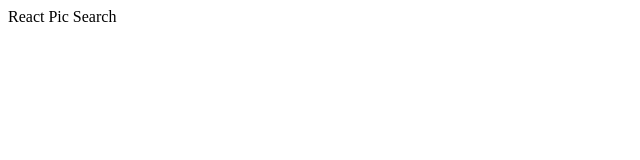
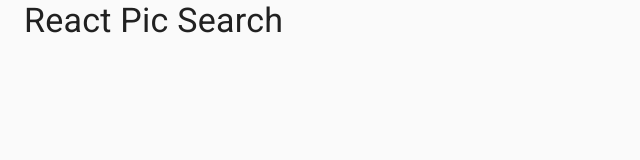
Before and after one commit to JasminAtay/hook-example, a React app: page / in a window 1280 px wide. Shown: the whole page, without its empty margins (0-640 px from the left). Built offline with nearby package versions, Linux system fonts and the light colour scheme.

Commit message:
Material UI core and icons library added

```diff
--- a/package.json
+++ b/package.json
@@ -3,6 +3,8 @@
   "version": "0.1.0",
   "private": true,
   "dependencies": {
+    "@material-ui/core": "^4.11.3",
+    "@material-ui/icons": "^4.11.2",
     "@testing-library/jest-dom": "^5.11.4",
     "@testing-library/react": "^11.1.0",
     "@testing-library/user-event": "^12.1.10",
--- a/public/index.html
+++ b/public/index.html
@@ -24,6 +24,7 @@
       work correctly both with client-side routing and a non-root public URL.
       Learn how to configure a non-root public URL by running `npm run build`.
     -->
+    <link rel="stylesheet" href="https://fonts.googleapis.com/css?family=Roboto:300,400,500,700&display=swap" />
     <title>React Picture Search App</title>
   </head>
   <body>
--- a/src/Component/App.js
+++ b/src/Component/App.js
@@ -1,10 +1,16 @@
 import React from 'react'
+import { CssBaseline, Container, Typography } from '@material-ui/core';
 
 const App = () => {
     return (
-        <div>
-            React Pic Search
-        </div>
+        <React.Fragment>
+            <CssBaseline />
+            <Container maxWidth="large">
+                <Typography variant="h4" gutterBottom>
+                    React Pic Search
+                </Typography>
+            </Container>
+        </React.Fragment>
     )
 }
 
```
Also changed, not shown: README.md, 1 other file.
